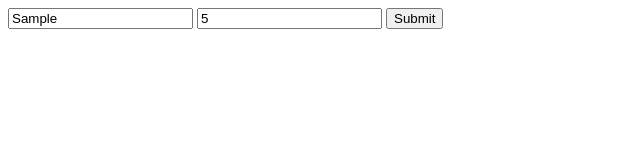
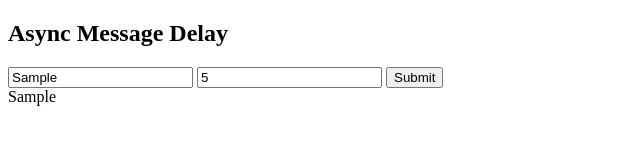
Before and after one commit to acciojob/async-function-timeout-Mayanka11y, a website: page main.html in a window 1280 px wide. Both pictures are taken after typing "Sample", "5" into the empty fields and a click on the button "Submit". Shown: the whole page, without its empty margins (0-640 px from the left). Drawn offline with Linux system fonts and the light colour scheme.

Commit message:
created a submission

```diff
--- a/main.html
+++ b/main.html
@@ -1,20 +1,21 @@
 <!DOCTYPE html>
+<html lang="en">
+  <head>
+    <meta charset="UTF-8">
+    <meta name="viewport" content="width=device-width, initial-scale=1.0">
+    <title>Async Function with Timeout</title>
+  </head>
+  <body>
+    <h2>Async Message Delay</h2>
 
-<html>
-  <head>
-    <link rel="stylesheet" href="styles.css" />
-  </head>
-
-  <body>
-    <!-- the entire body must be written by student -->
     <form onsubmit="return false">
-      <input type="text" id="text" placeholder="Text" />
-      <input type="number" id="delay" placeholder="Delay" />
+      <input type="text" id="text" placeholder="Enter your message" />
+      <input type="number" id="delay" placeholder="Enter delay (ms)" />
       <button type="button" id="btn">Submit</button>
     </form>
 
     <div id="output"></div>
 
-    <script type="text/javascript" src="./script.js"></script>
+    <script src="script.js"></script>
   </body>
 </html>
--- a/script.js
+++ b/script.js
@@ -1 +1,33 @@
 //your JS code here. If required.
+// Function to simulate delay using async/await
+function delayFunction(ms) {
+    return new Promise(resolve => setTimeout(resolve, ms));
+}
+
+// Async function to display message after delay
+async function showMessage() {
+    const textInput = document.getElementById("text").value;
+    const delayInput = document.getElementById("delay").value;
+    const outputDiv = document.getElementById("output");
+
+    // Convert delay to a number
+    const delay = parseInt(delayInput);
+
+    // Validate input
+    if (!textInput || isNaN(delay) || delay < 0) {
+        outputDiv.innerText = "Please enter a valid message and delay.";
+        return;
+    }
+
+    // Show waiting message
+    outputDiv.innerText = "Waiting...";
+
+    // Wait for the specified delay
+    await delayFunction(delay);
+
+    // Display the message after delay
+    outputDiv.innerText = textInput;
+}
+
+// Attach event listener to the button
+document.getElementById("btn").addEventListener("click", showMessage);
--- a/styles.css
+++ /dev/null
@@ -1 +0,0 @@
-/*  your css code here. If applicable */
```
